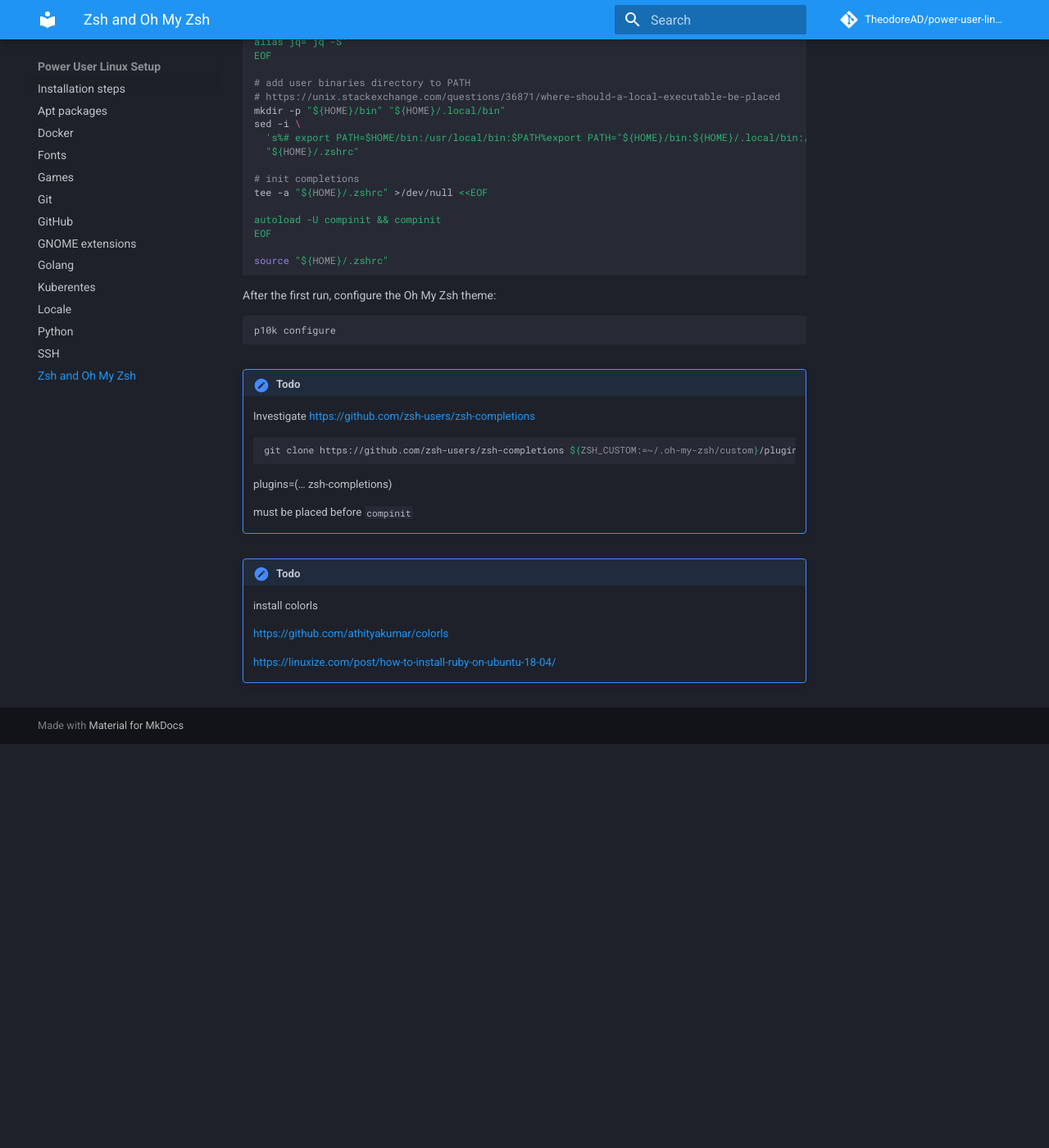
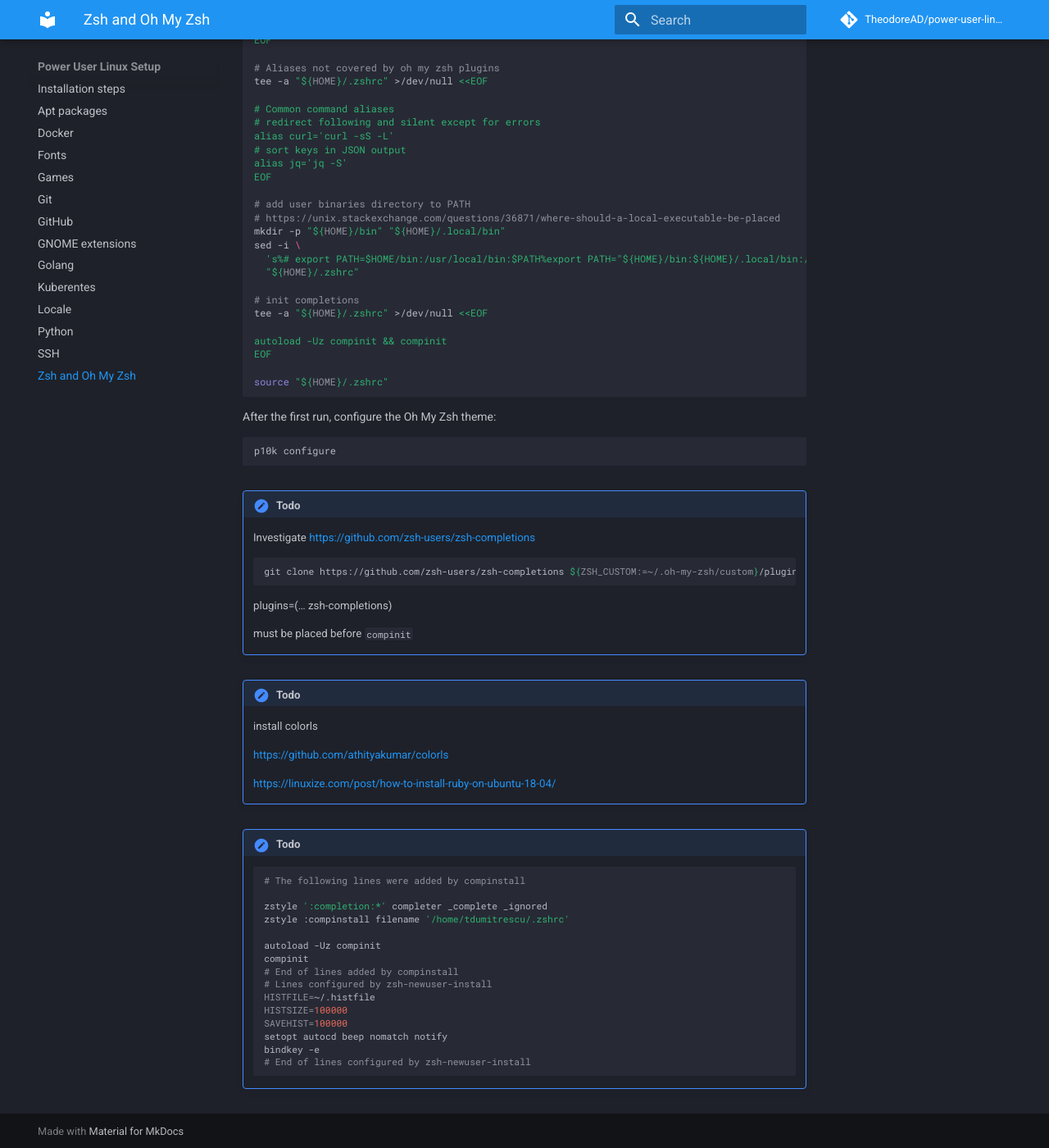
Before and after one commit to TheodoreAD/power-user-linux-setup, an MkDocs documentation site: the page built from docs/zsh.md, in a window 1280 px wide and 1400 px high, scrolled down 2717 px. Shown: the whole window at 82% size. Built offline with MkDocs 1.6.1 and Material for MkDocs 9.7.7, drawn with Linux system fonts in a browser that asks for light colours; comment, search, counter and statistics services are not loaded; before the commit the page ends 3624 px from its top, so only the background shows below that; some of the changed text lies outside the part shown.

Commit message:
fixup! Initial version

````diff
--- a/docs/zsh.md
+++ b/docs/zsh.md
@@ -3,6 +3,8 @@
 <http://www.bash2zsh.com/zsh_refcard/refcard.pdf>
 
 <http://grml.org/zsh/zsh-lovers.html>
+
+<http://zsh.sourceforge.net/Doc/Release/Shell-Builtin-Commands.html>
 
 Install Zsh and change default shell:
 
@@ -17,6 +19,9 @@
 
 !!! TODO
     fix basic zsh settings not being saved, e.g. HISTSIZE
+
+!!! TODO
+    investigate powerlevel10k not installing sometimes
 
 ```shell
 sh -c "$(curl -sS -Lf https://raw.githubusercontent.com/ohmyzsh/ohmyzsh/master/tools/install.sh)"
@@ -163,7 +168,7 @@
 # init completions
 tee -a "${HOME}/.zshrc" >/dev/null <<EOF
 
-autoload -U compinit && compinit
+autoload -Uz compinit && compinit
 EOF
 
 source "${HOME}/.zshrc"
@@ -193,3 +198,22 @@
     <https://github.com/athityakumar/colorls>
 
     <https://linuxize.com/post/how-to-install-ruby-on-ubuntu-18-04/>
+
+!!! TODO
+    ```shell
+    # The following lines were added by compinstall
+
+    zstyle ':completion:*' completer _complete _ignored
+    zstyle :compinstall filename '/home/tdumitrescu/.zshrc'
+
+    autoload -Uz compinit
+    compinit
+    # End of lines added by compinstall
+    # Lines configured by zsh-newuser-install
+    HISTFILE=~/.histfile
+    HISTSIZE=100000
+    SAVEHIST=100000
+    setopt autocd beep nomatch notify
+    bindkey -e
+    # End of lines configured by zsh-newuser-install
+    ```
````
Also changed, not shown: docs/index.md (+9 -1 lines), docs/python.md (+1 -1 lines).
